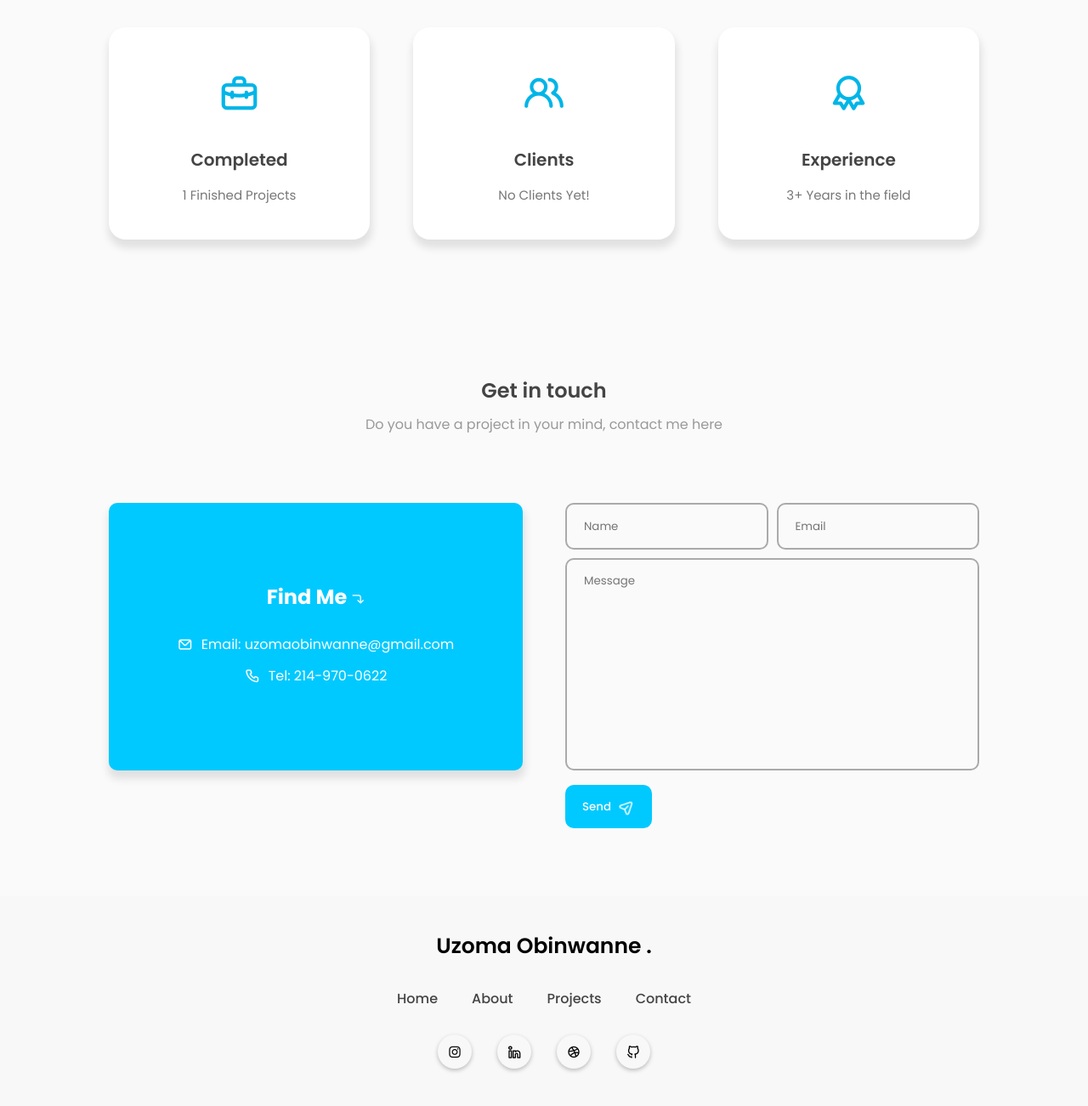
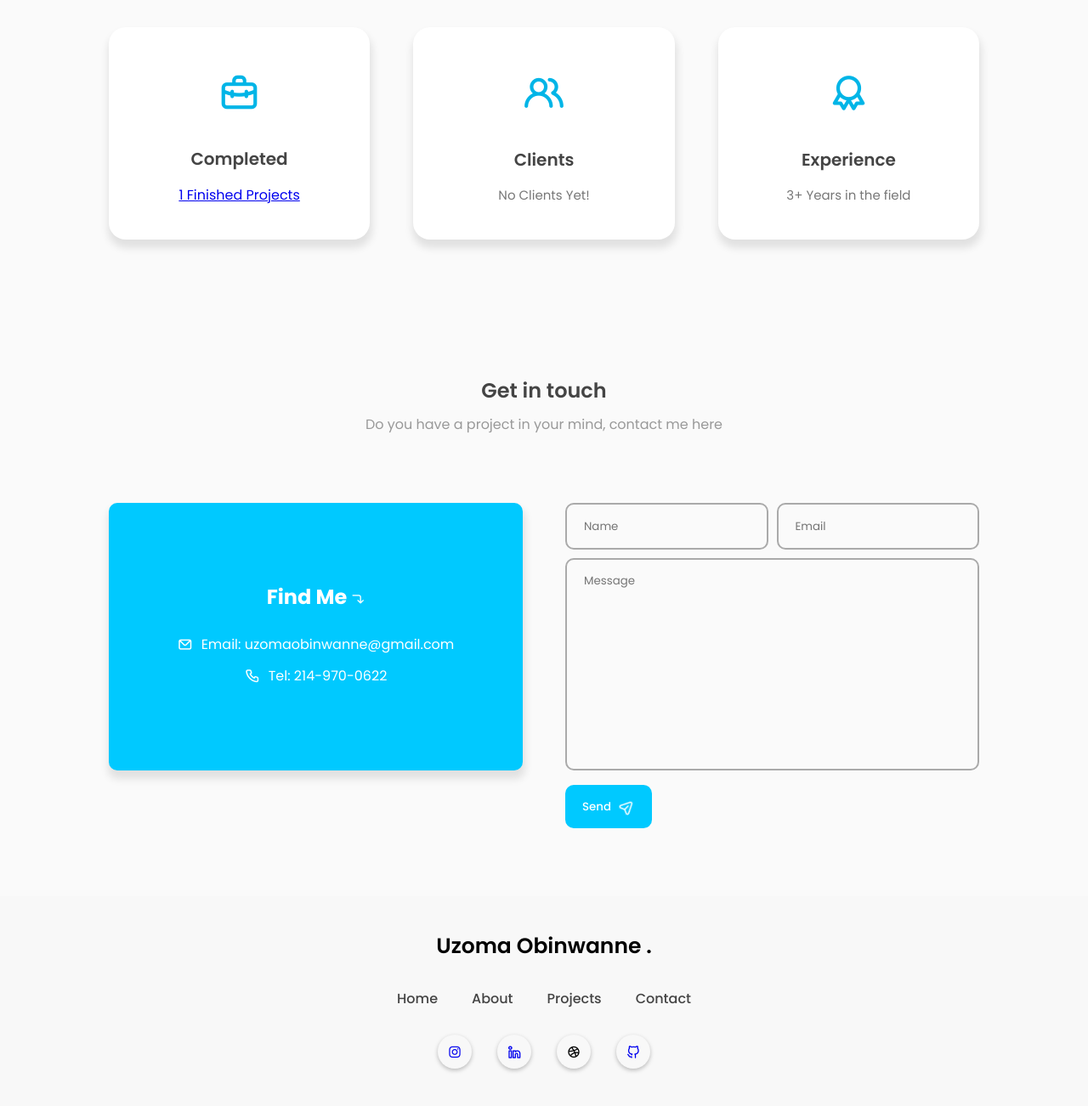
Before and after one commit to Uzoma909/Portfolio, a plain HTML site: page index.html in a window 1280 px wide. Shown: the part 1498-2800 px from the top of the page at 85% size. Drawn offline with nearby package versions, Linux system fonts and the light colour scheme.

Commit message:
Add files via upload

```diff
--- a/index.html
+++ b/index.html
@@ -74,7 +74,7 @@
 
                 <div class="icon"><i class="uil uil-dribbble"></i></div>
 
-                <div class="icon"><i class="uil uil-github-alt"></i></div>
+                <a href="https://github.com/Uzoma909"><div class="icon"><i class="uil uil-github-alt"></i></div></a>
             </div>
           </div>
           <div class="featured-image">
@@ -153,10 +153,10 @@
               <h1>Projects</h1>
           </div>
           <div class="project-container">
-            <div class="project-box">
+            <div class="project-boxes">
                 <i class="uil uil-briefcase-alt"></i>
                 <h3>Completed</h3>
-                <label>1 Finished Projects</label>
+                <a href="https://green-penguin-535072.hostingersite.com/">1 Finished Projects</a>
             </div>
             <div class="project-box">
                 <i class="uil uil-users-alt"></i>
@@ -223,10 +223,10 @@
             </ul>
         </div>
         <div class="footer-social-icons">
-            <div class="icon"><i class="uil uil-instagram"></i></div>
-            <div class="icon"><i class="uil uil-linkedin-alt"></i></div>
-            <div class="icon"><i class="uil uil-dribbble"></i></div>
-            <div class="icon"><i class="uil uil-github-alt"></i></div>
+            <a href="https://www.instagram.com/uzomaobin/"><div class="icon"><i class="uil uil-instagram"></i></div></a>
+            <a href="https://www.linkedin.com/in/uzoma-obinwanne-684932219/"><div class="icon"><i class="uil uil-linkedin-alt"></i></div></a>
+            <div class="icon"><i class="uil uil-dribbble"></i></div></a>
+            <a href="https://github.com/Uzoma909"><div class="icon"><i class="uil uil-github-alt"></i></div></a>
         </div>
         <div class="bottom-footer">
             <p>Copyright &copy; <a href="#home" style="text-decoration: none;">Uzoma Obinwanne</a> - All rights reserved</p>
--- a/main.js
+++ b/main.js
@@ -23,7 +23,7 @@ function headerShadow() {
 }
 /* ----- TYPING EFFECT ----- */
 var typingEffect = new Typed(".typedText",{
-  strings : ["Designer","Student","Developer"],
+  strings : ["Designer.","Student.","Developer."],
   loop : true,
   typeSpeed : 100,
   backSpeed : 80,
--- a/style.css
+++ b/style.css
@@ -170,6 +170,7 @@ nav{
 }
 .typedText{
     text-transform: capitalize;
+    font-size: 45px;
     color: rgb(236, 170, 246);
 }
 .featured-text-info{
@@ -355,11 +356,33 @@ h3{
     box-shadow: 1px 8px 10px 2px var(--first-shadow-color);
     overflow: hidden;
 }
+
+.project-boxes{
+    position: relative;
+    display: flex;
+    justify-content: center;
+    align-items: center;
+    flex-direction: column;
+    width: 30%;
+    height: 250px;
+    background: var(--color-white);
+    border-radius: 20px;
+    box-shadow: 1px 8px 10px 2px var(--first-shadow-color);
+    overflow: hidden;
+}
+
 .project-box>i{
     font-size: 50px;
     color: #00B5E7;
     margin-bottom: 25px;
 }
+
+.project-boxes>i{
+    font-size: 50px;
+    color: #00B5E7;
+    margin-bottom: 25px;
+}
+
 .project-box label{
     font-size: 15px;
     color: #777;
```
